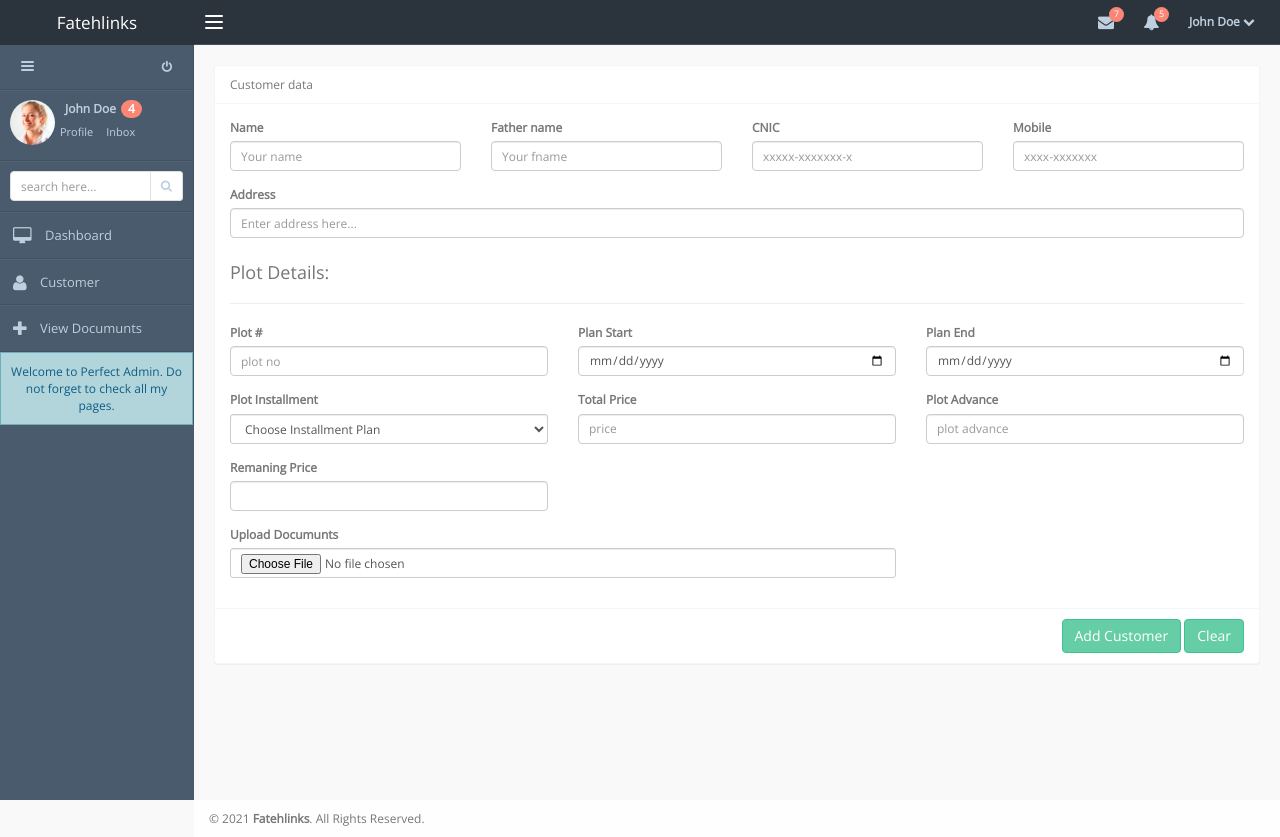
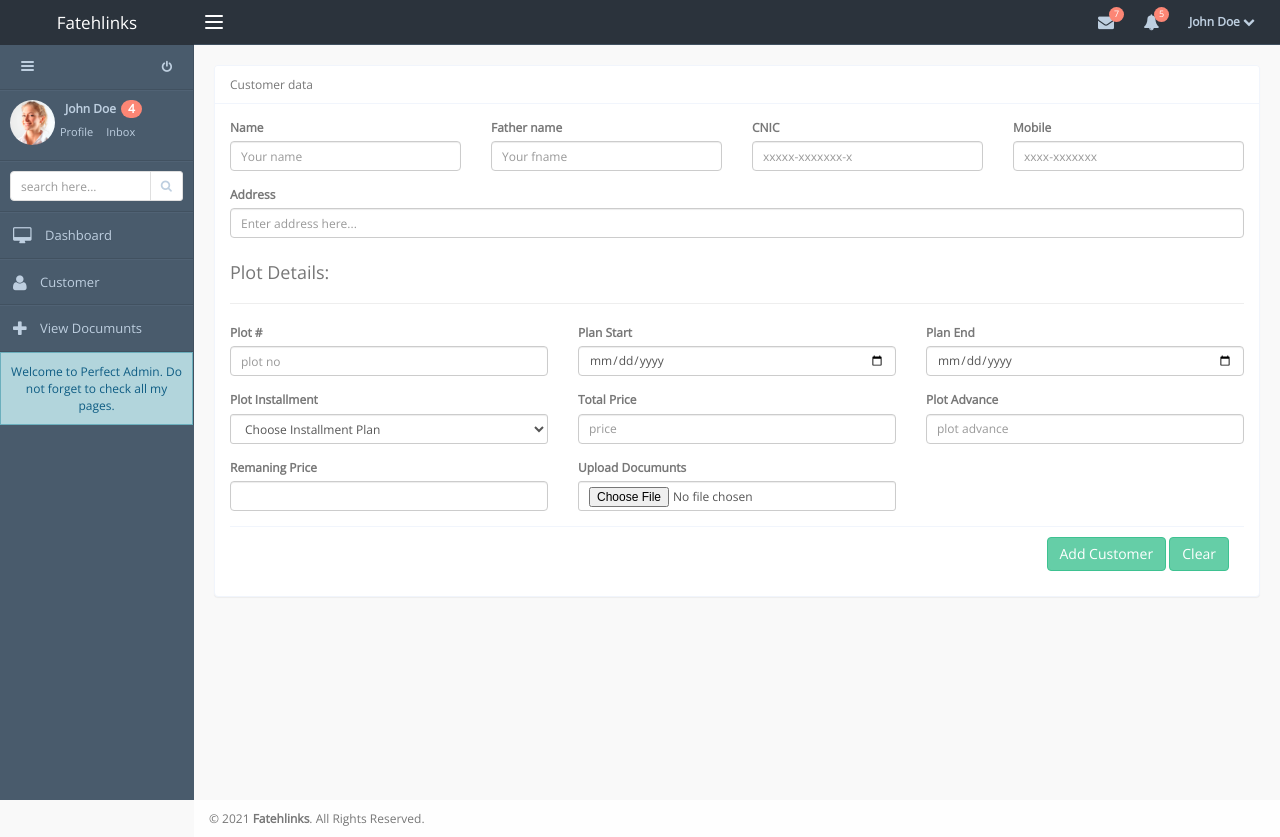
Before and after one commit to Arisha71/real_state, a PHP site: page /add-customer.php in a window 1280 px wide. Run offline with PHP 8.4, Linux system fonts and the light colour scheme; the visitor is signed in with stand-in values (Sample User, id 1); some libraries are stand-ins or nearby versions.

Commit message:
update page is complete

```diff
--- a/session-demo/add-customer.php
+++ b/session-demo/add-customer.php
@@ -97,7 +97,7 @@
 									<div class="col-md-4">
 										<div class="form-group">
 											<label class="control-label">Plot Advance</label>
-											<input type="number" placeholder="plot advance" id="amountPaid" oninput="remainig()"  name="advance" class="form-control input-sm">
+											<input type="number" placeholder="plot advance" id="amountPaid" oninput="remainig()" name="advance" class="form-control input-sm">
 										</div>
 									</div><!-- /.col -->
 									<div class="col-md-4">
@@ -107,20 +107,18 @@
 											<!-- <p class="text-bold"><span class="form-control" name="remaning" id="remainingAmount" ></span></p> -->
 										</div>
 									</div><!-- /.col -->
-								</div>
-								<div class="row">
-									<div class="col-md-8 ">
+
+									<div class="col-md-4 ">
 										<div class="form-group">
 											<label for="exampleInputEmail1">Upload Documunts</label>
 											<input type="file" name="photo" class="form-control input-sm" id="exampleInputEmail1" placeholder="Enter email">
 										</div>
 									</div>
 								</div>
-							</div>
-							<div class="panel-footer text-right">
-								<button class="btn btn-success" type="add-student" name="add-customer">Add Customer</button>
-								<button class="btn btn-success" type="reset">Clear</button>
-							</div>
+								<div class="panel-footer text-right">
+									<button class="btn btn-success" type="add-student" name="add-customer">Add Customer</button>
+									<button class="btn btn-success" type="reset">Clear</button>
+								</div>
 						</form>
 					</div><!-- /panel -->
 				</div> <!--/.col-->
@@ -145,8 +143,8 @@
 	// Function to calculate the remaining amount
 	function remainig() {
 		let totalAmount = document.getElementById('totalAmount').value;
-		  let advance = document.getElementById('amountPaid').value;
-		document.getElementById('remainingAmount').value= (totalAmount-advance);
+		let advance = document.getElementById('amountPaid').value;
+		document.getElementById('remainingAmount').value = (totalAmount - advance);
 	}
 	// Attach event listeners to the input fields
 	document.getElementById('totalAmount').addEventListener('input', remainig);
@@ -154,14 +152,14 @@
 
 
 	// function to write text in uppercase
-	function text(){
-		var name=document.getElementById('name').value;
-		var fname=document.getElementById('fname').value;
+	function text() {
+		var name = document.getElementById('name').value;
+		var fname = document.getElementById('fname').value;
 
 		var upperName = name.toUpperCase();
 		var upperFname = fname.toUpperCase();
 
-		document.getElementById('name').value=upperName;
-		document.getElementById('fname').value=upperFname;
+		document.getElementById('name').value = upperName;
+		document.getElementById('fname').value = upperFname;
 	}
 </script>
--- a/session-demo/fir-update-queries.php
+++ b/session-demo/fir-update-queries.php
@@ -10,6 +10,8 @@ if(isset($_POST['update-customer'])){
     $mobile=$_POST['mobile'];
     $address=$_POST['address'];
     $plot_no=$_POST['plotno'];
+    $start_date=$_POST['start'];
+    $end_date=$_POST['end'];
     $price=$_POST['price'];
     $installment=$_POST['installment'];
     $advane=$_POST['advance'];
@@ -19,7 +21,7 @@ if(isset($_POST['update-customer'])){
 
 //create query by metod 2.
 //insert query
-$update_customer_query = mysqli_query($cn,"UPDATE `property_selling` SET `name`='$name',`father_name`='$father_name',`cnic`='$cnic',`mobile`='$mobile',`address`='$address',`plot_no`='$plot_no',`price`='$price',`installment`='$installment',`advacne`='$advane',`remaning`='$remaning' WHERE
+$update_customer_query = mysqli_query($cn,"UPDATE `property_selling` SET `name`='$name',`father_name`='$father_name',`cnic`='$cnic',`mobile`='$mobile',`address`='$address',`plot_no`='$plot_no',`start_date`='$start_date',`end_date`='$end_date', `price`='$price',`installment`='$installment',`advance`='$advane',`remaning`='$remaning' WHERE
 id='$customer_edit_page_id'");
 if($update_customer_query){
     header("Location:view-customer.php");
```
